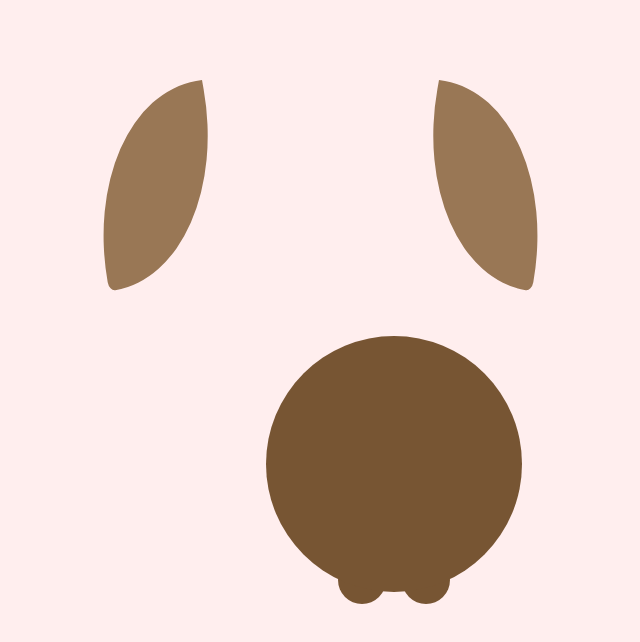
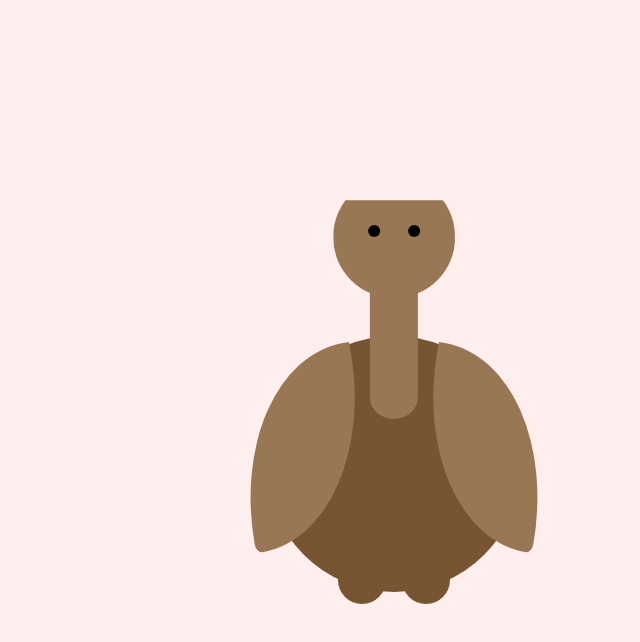
Before and after one commit to C-Lee11/TurkeyTime, a plain HTML site: page index.html in a window 1280 px wide. Shown: the whole page, without its empty margins (246-886 px from the left). Drawn offline with Linux system fonts and the light colour scheme.

Commit message:
eyes and neck complete

```diff
--- a/index.html
+++ b/index.html
@@ -27,10 +27,12 @@
         <div class = "wings"></div>
         <div class = "hat-top"></div>
         <div class = "hat-bottom"></div>
-        <div class = "head"></div>
-        <div class = "eye"></div>
+        <div class = "head">
+            <div class = "eye"></div>
         <div class = "beak"></div>
         <div class = "red"></div>
+        </div>
+
     </div>
 
 </body>
--- a/style.css
+++ b/style.css
@@ -43,6 +43,8 @@ html, body {
     width: 20%;
     border-radius: 100% 0% 100% 5%;
     transform-origin: top right;
+    top: 41%;
+    left: 23%;
     transform: rotate(-10deg);
 }
 
@@ -51,3 +53,39 @@ html, body {
     right: 43%;
     transform: scaleX(-1) rotate(-10deg);
 }
+
+.head {
+    height: 19%;
+    width: 19%;
+    top: 15%;
+    left: 50%;
+    border-radius: 50%;
+    background: var(--brown2);
+    transform: translate(-50%, 0);
+    clip-path: polygon(0% 20%, 100% 20%, 100% 500%, 0% 500%);
+}
+
+.head::before {
+    content: "";
+    display: block;
+    position: absolute;
+    background: var(--brown2);
+    height: 120%;
+    width: 40%;
+    top: 80%;
+    left: 50%;
+    transform: translate(-50%, 0);
+    border-radius: 0 0 100% 100% / 30%;
+}
+
+.eye {
+    width: 10%;
+    height: 10%;
+    background: black;
+    border-radius: 50%;
+    top: 40%;
+    left: 50%;
+    box-shadow: 5vmin 0;
+    transform: translate(-50%, 0) translate(-2.5vmin, 0);
+
+}
```
